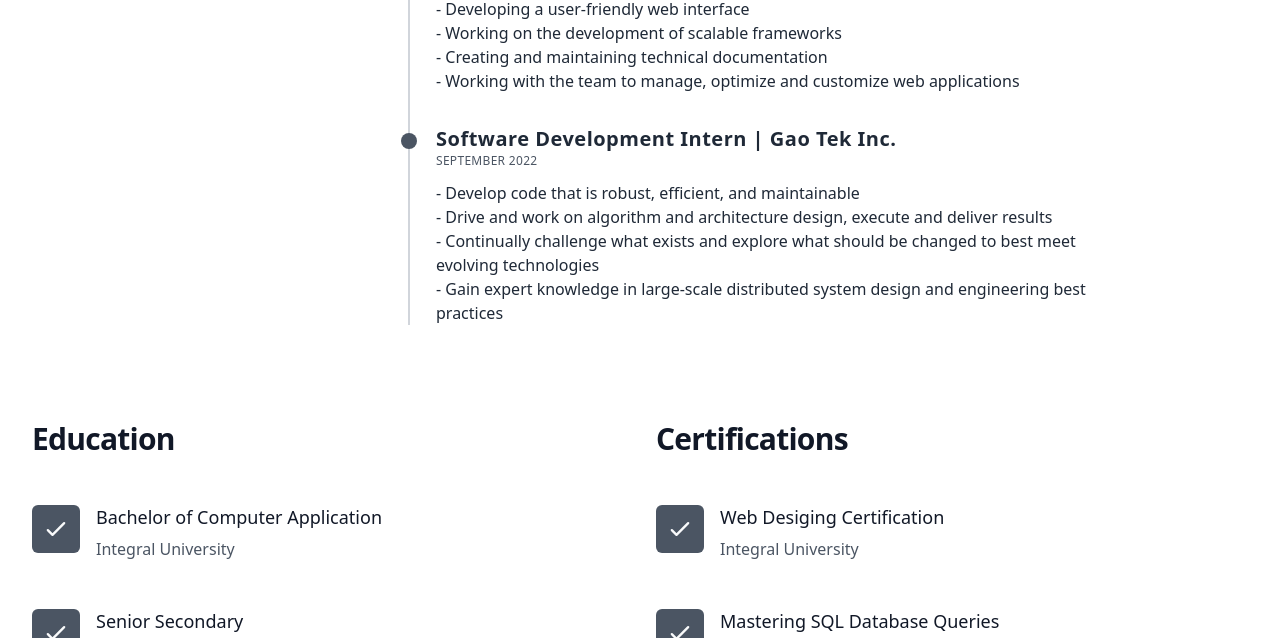
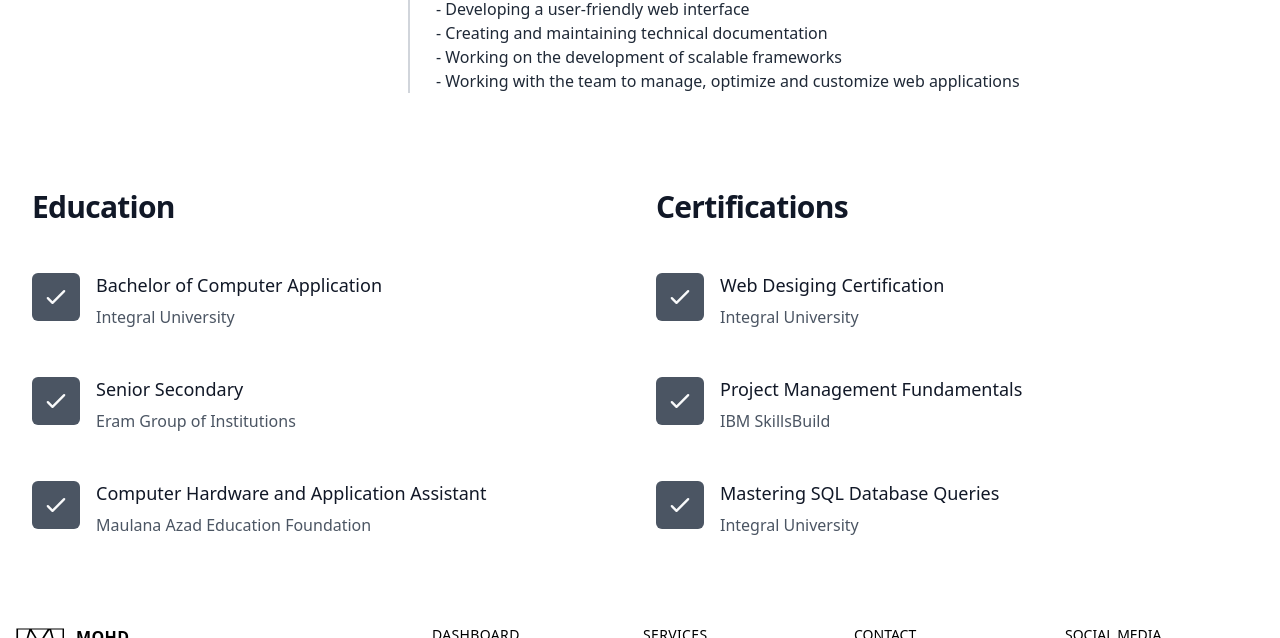
Before and after one commit to siddique-azhann/Portfolio, a plain HTML site: page index.html in a window 1280 px wide. Shown: the part 631-1269 px from the top of the page. Drawn offline with nearby package versions, Linux system fonts and the light colour scheme.

Commit message:
First Commit

```diff
--- a/index.html
+++ b/index.html
@@ -91,7 +91,7 @@ l-14 52 274 0 274 0 -1 -982z m-345 -45 c152 -546 276 -997 276 -1003 0 -7
                         <h1 id="intro">
                             <a class="text-6xl font-semibold typewrite"
                                 data-period="2000"
-                                data-type='[ "Hello Visitor( );", "I am Mohd Azhan.", "I am a Web Developer,", "Freelancer,", "and Learner, always." ]'>
+                                data-type='[ "Hello Visitor( );", "I am Mohd Azhan.", "I am a Web Developer,", "Freelancer,", "and Learner, always :-)" ]'>
                                 <span class="wrap"></span>
                             </a>
                         </h1>
@@ -101,11 +101,11 @@ l-14 52 274 0 274 0 -1 -982z m-345 -45 c152 -546 276 -997 276 -1003 0 -7
                         algorithms and communicating complex ideas to non-technical stakeholders. I love to dig into
                         complex problems and solve them with modern technology.</p><br>
                     <p class="break-normal flex-1 pt-2">
-                    <ul>
-                        <li>- I educate, refine and drive myself to be a better person</li>
-                        <li>- I am constantly learning because I never settle</li>
+                        <ul>
                         <li>- I stay calm when faced with adversity</li>
                         <li>- I focus on making high-quality decisions </li>
+                        <li>- I am constantly learning because I never settle</li>
+                        <li>- I educate, refine and drive myself to be a better person</li>
                         <li>- I'm a Hardworking, Enthusiastic, Creative & Quick Learner </li>
                     </ul>
                     </p><br>
@@ -128,30 +128,13 @@ l-14 52 274 0 274 0 -1 -982z m-345 -45 c152 -546 276 -997 276 -1003 0 -7
                         <div
                             class="flex flex-col sm:relative sm:before:absolute sm:before:top-2 sm:before:w-4 sm:before:h-4 sm:before:rounded-full sm:before:left-[-35px] sm:before:z-[1] before:bg-gray-600">
                             <h3 class="text-xl font-semibold tracking-wide">Web Development Intern | <a rel="noopener noreferrer" href="https://www.radicalx.co/" target="_blank">RadicalX</a></h3>
-                            <time class="text-xs tracking-wide uppercase text-gray-600">December 2022</time>
+                            <time class="text-xs tracking-wide uppercase text-gray-600">September 2022 - Present</time>
                             <p class="mt-3">
                             <ul type="disc">
                                 <li>- Developing a user-friendly web interface</li>
+                                <li>- Creating and maintaining technical documentation</li>
                                 <li>- Working on the development of scalable frameworks</li>
-                                <li>- Creating and maintaining technical documentation</li>
                                 <li>- Working with the team to manage, optimize and customize web applications</li>
-                            </ul>
-                            </p>
-                        </div>
-                        <div
-                            class="flex flex-col sm:relative sm:before:absolute sm:before:top-2 sm:before:w-4 sm:before:h-4 sm:before:rounded-full sm:before:left-[-35px] sm:before:z-[1] before:bg-gray-600">
-                            <h3 class="text-xl font-semibold tracking-wide">Software Development Intern | <a rel="noopener noreferrer" href="https://gaotek.com/" target="_blank">Gao Tek Inc.</a>
-                            </h3>
-                            <time class="text-xs tracking-wide uppercase text-gray-600">September 2022</time>
-                            <p class="mt-3">
-                            <ul type="disc">
-                                <li>- Develop code that is robust, efficient, and maintainable</li>
-                                <li>- Drive and work on algorithm and architecture design, execute and deliver results
-                                </li>
-                                <li>- Continually challenge what exists and explore what should be changed to best meet
-                                    evolving technologies</li>
-                                <li>- Gain expert knowledge in large-scale distributed system design and engineering best
-                                    practices</li>
                             </ul>
                             </p>
                         </div>
@@ -250,9 +233,9 @@ l-14 52 274 0 274 0 -1 -982z m-345 -45 c152 -546 276 -997 276 -1003 0 -7
                                     </div>
                                 </div>
                                 <div class="ml-4">
-                                    <h4 class="text-lg font-medium leading-6 text-gray-900">Mastering SQL Database
-                                        Queries</h4>
-                                    <p class="mt-2 text-gray-600">Integral University</p>
+                                    <h4 class="text-lg font-medium leading-6 text-gray-900">Project Management Fundamentals
+                                    </h4>
+                                    <p class="mt-2 text-gray-600">IBM SkillsBuild</p>
                                 </div>
                             </div>
                             <div class="flex">
@@ -267,11 +250,12 @@ l-14 52 274 0 274 0 -1 -982z m-345 -45 c152 -546 276 -997 276 -1003 0 -7
                                     </div>
                                 </div>
                                 <div class="ml-4">
-                                    <h4 class="text-lg font-medium leading-6 text-gray-900">Spreadsheet Applications
-                                    </h4>
+                                    <h4 class="text-lg font-medium leading-6 text-gray-900">Mastering SQL Database
+                                        Queries</h4>
                                     <p class="mt-2 text-gray-600">Integral University</p>
                                 </div>
                             </div>
+
                         </div>
                     </div>
                 </div>
```
